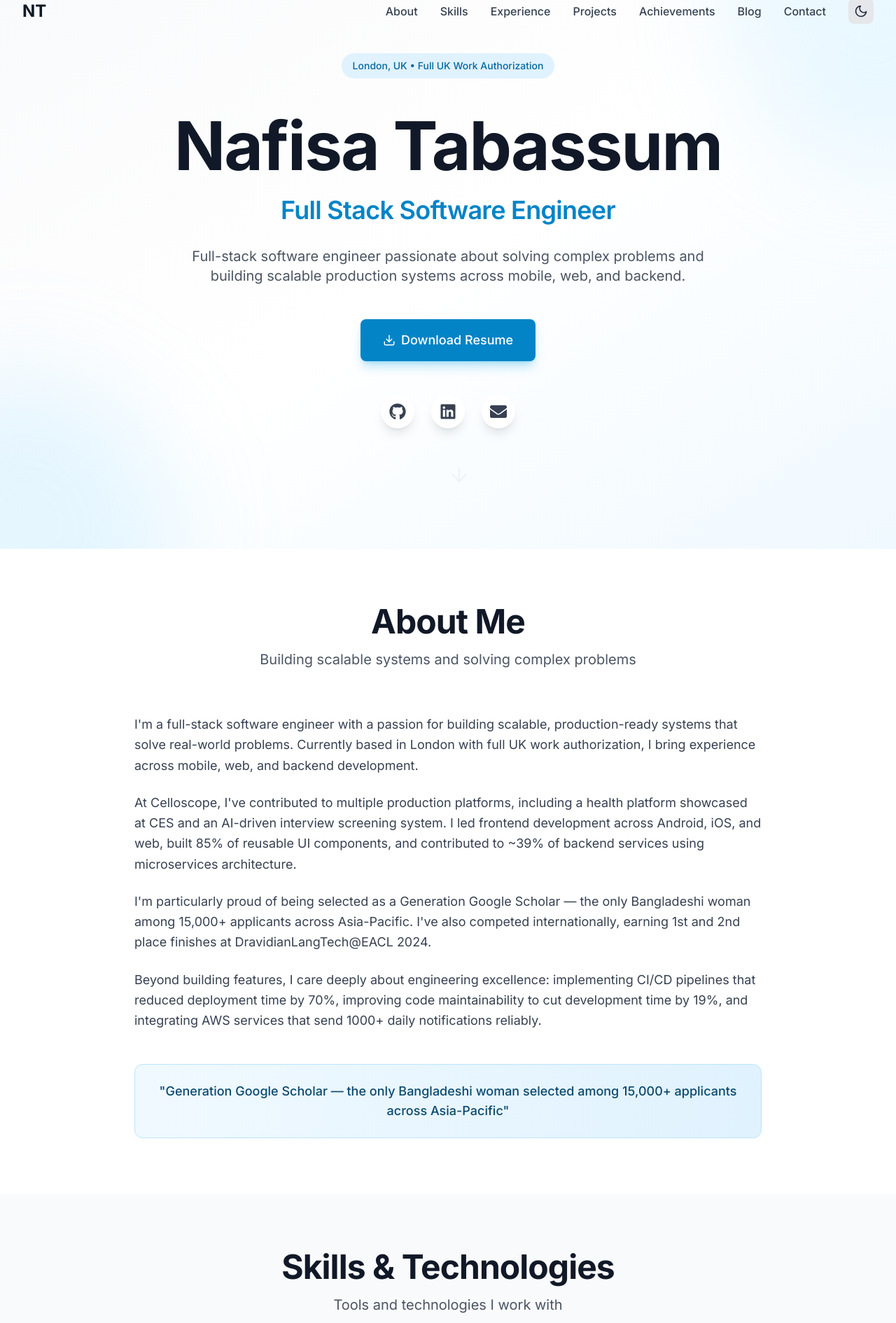
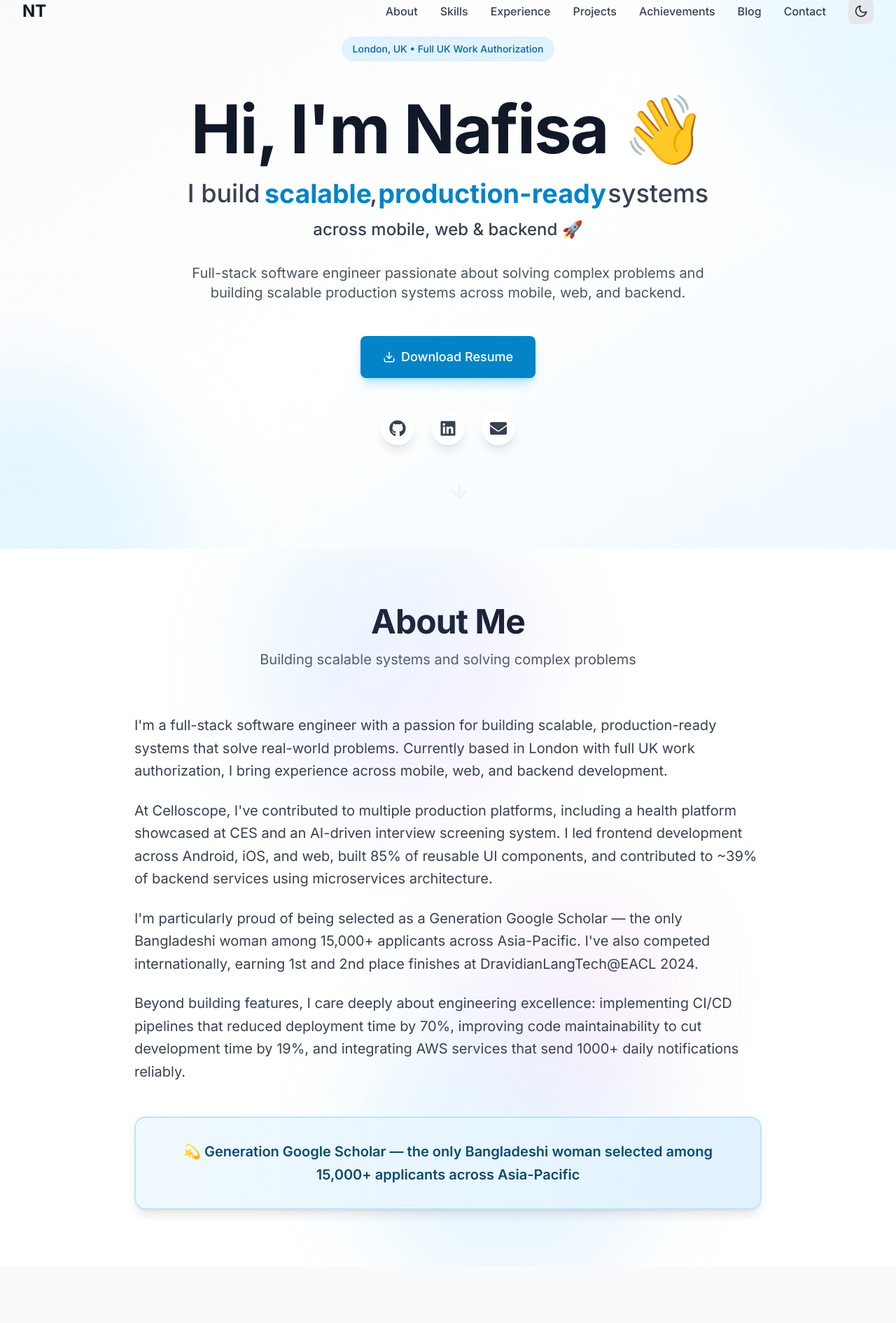
Before and after one commit to Mussabat/PORTFOLIO, a React (Vite) app: page / in a window 1280 px wide. Shown: the part 16-1906 px from the top of the page at 70% size. Built offline with nearby package versions, Linux system fonts and the light colour scheme.

Commit message:
chore: more attractive

```diff
--- a/src/components/About.tsx
+++ b/src/components/About.tsx
@@ -1,6 +1,7 @@
 import React from 'react';
 import { motion } from 'framer-motion';
 import { Section } from './ui/Section';
+import { GradientMesh } from './ui/GradientMesh';
 import { portfolioData } from '../data/portfolio';
 
 export const About: React.FC = () => {
@@ -11,9 +12,10 @@ export const About: React.FC = () => {
             id="about"
             title="About Me"
             subtitle="Building scalable systems and solving complex problems"
-            className="bg-white dark:bg-gray-900"
+            className="bg-white dark:bg-gray-900 relative overflow-hidden"
         >
-            <div className="max-w-4xl mx-auto">
+            <GradientMesh />
+            <div className="max-w-4xl mx-auto relative z-10">
                 <div className="space-y-6">
                     {about.map((paragraph, index) => (
                         <motion.p
@@ -22,7 +24,7 @@ export const About: React.FC = () => {
                             whileInView={{ opacity: 1, y: 0 }}
                             viewport={{ once: true }}
                             transition={{ duration: 0.6, delay: index * 0.1 }}
-                            className="text-lg text-gray-700 dark:text-gray-300 leading-relaxed"
+                            className="text-xl text-gray-700 dark:text-gray-300 leading-relaxed"
                         >
                             {paragraph}
                         </motion.p>
@@ -34,10 +36,11 @@ export const About: React.FC = () => {
                     whileInView={{ opacity: 1, y: 0 }}
                     viewport={{ once: true }}
                     transition={{ duration: 0.6, delay: 0.4 }}
-                    className="mt-12 p-6 bg-gradient-to-r from-primary-50 to-primary-100 dark:from-primary-900/20 dark:to-primary-800/20 rounded-xl border border-primary-200 dark:border-primary-700"
+                    whileHover={{ scale: 1.02, y: -5 }}
+                    className="mt-12 p-8 bg-gradient-to-r from-primary-50 to-primary-100 dark:from-primary-900/20 dark:to-primary-800/20 rounded-2xl border-2 border-primary-200 dark:border-primary-700 shadow-lg hover:shadow-2xl transition-shadow cursor-pointer"
                 >
-                    <p className="text-lg font-medium text-primary-900 dark:text-primary-100 text-center">
-                        "Generation Google Scholar — the only Bangladeshi woman selected among 15,000+ applicants across Asia-Pacific"
+                    <p className="text-xl font-semibold text-primary-900 dark:text-primary-100 text-center leading-relaxed">
+                        💫 Generation Google Scholar — the only Bangladeshi woman selected among 15,000+ applicants across Asia-Pacific
                     </p>
                 </motion.div>
             </div>
--- a/src/components/Hero.tsx
+++ b/src/components/Hero.tsx
@@ -5,7 +5,7 @@ import { portfolioData } from '../data/portfolio';
 import { Button } from './ui/Button';
 
 export const Hero: React.FC = () => {
-    const { name, title, location, summary, socials, resumeUrl } = portfolioData;
+    const { name, location, summary, socials, resumeUrl } = portfolioData;
 
     const container = {
         hidden: { opacity: 0 },
@@ -70,17 +70,51 @@ export const Hero: React.FC = () => {
 
                 <motion.h1
                     variants={item}
-                    className="text-5xl sm:text-6xl md:text-7xl lg:text-8xl font-bold text-gray-900 dark:text-white mb-6"
+                    className="text-5xl sm:text-6xl md:text-7xl lg:text-8xl font-bold text-gray-900 dark:text-white mb-6 leading-tight"
                 >
-                    {name}
+                    <span className="block">Hi, I'm {name.split(' ')[0]} 👋</span>
                 </motion.h1>
 
-                <motion.h2
+                <motion.div
                     variants={item}
-                    className="text-2xl sm:text-3xl md:text-4xl text-primary-600 dark:text-primary-400 font-semibold mb-8"
+                    className="text-2xl sm:text-3xl md:text-4xl text-gray-700 dark:text-gray-300 font-medium mb-8 leading-relaxed"
                 >
-                    {title}
-                </motion.h2>
+                    <p className="mb-4">
+                        I build{' '}
+                        <motion.span
+                            className="text-primary-600 dark:text-primary-400 font-bold inline-block"
+                            animate={{
+                                scale: [1, 1.05, 1],
+                            }}
+                            transition={{
+                                duration: 2,
+                                repeat: Infinity,
+                                ease: 'easeInOut',
+                            }}
+                        >
+                            scalable
+                        </motion.span>
+                        ,{' '}
+                        <motion.span
+                            className="text-primary-600 dark:text-primary-400 font-bold inline-block"
+                            animate={{
+                                scale: [1, 1.05, 1],
+                            }}
+                            transition={{
+                                duration: 2,
+                                delay: 0.3,
+                                repeat: Infinity,
+                                ease: 'easeInOut',
+                            }}
+                        >
+                            production-ready
+                        </motion.span>{' '}
+                        systems
+                    </p>
+                    <p className="text-xl sm:text-2xl">
+                        across mobile, web & backend 🚀
+                    </p>
+                </motion.div>
 
                 <motion.p
                     variants={item}
--- a/src/components/Skills.tsx
+++ b/src/components/Skills.tsx
@@ -61,14 +61,26 @@ export const Skills: React.FC = () => {
                                     <motion.div
                                         key={skill.name}
                                         variants={item}
-                                        whileHover={{ x: 5 }}
+                                        whileHover={{ x: 8, scale: 1.05 }}
+                                        transition={{
+                                            type: 'spring',
+                                            stiffness: 300,
+                                            damping: 20,
+                                        }}
                                         className="flex items-center gap-3 group cursor-pointer"
                                     >
                                         {Icon && (
                                             <motion.div
-                                                whileHover={{ rotate: 360, scale: 1.2 }}
-                                                transition={{ duration: 0.5 }}
-                                                className="p-2 bg-primary-50 dark:bg-primary-900/20 rounded-lg text-primary-600 dark:text-primary-400"
+                                                whileHover={{
+                                                    rotate: [0, -10, 10, -10, 0],
+                                                    scale: 1.3,
+                                                }}
+                                                transition={{
+                                                    duration: 0.5,
+                                                    type: 'spring',
+                                                    stiffness: 200,
+                                                }}
+                                                className="p-2 bg-primary-50 dark:bg-primary-900/20 rounded-lg text-primary-600 dark:text-primary-400 group-hover:bg-primary-100 dark:group-hover:bg-primary-900/40 transition-colors"
                                             >
                                                 <Icon size={24} />
                                             </motion.div>
--- a/src/components/ui/Button.tsx
+++ b/src/components/ui/Button.tsx
@@ -31,8 +31,16 @@ export const Button: React.FC<ButtonProps> = ({
 
     return (
         <motion.button
-            whileHover={{ scale: 1.02 }}
-            whileTap={{ scale: 0.98 }}
+            whileHover={{
+                scale: 1.05,
+                y: -2,
+            }}
+            whileTap={{ scale: 0.95 }}
+            transition={{
+                type: 'spring',
+                stiffness: 400,
+                damping: 17,
+            }}
             className={`${baseStyles} ${variants[variant]} ${sizes[size]} ${className}`}
             {...(props as any)}
         >
--- /dev/null
+++ b/src/components/ui/GradientMesh.tsx
@@ -0,0 +1,49 @@
+import { motion } from 'framer-motion';
+
+export function GradientMesh() {
+    return (
+        <div className="absolute inset-0 overflow-hidden pointer-events-none opacity-30">
+            <motion.div
+                animate={{
+                    scale: [1, 1.2, 1],
+                    rotate: [0, 90, 0],
+                    x: [0, 100, 0],
+                    y: [0, -50, 0],
+                }}
+                transition={{
+                    duration: 20,
+                    repeat: Infinity,
+                    ease: 'linear',
+                }}
+                className="absolute top-0 left-1/4 w-96 h-96 bg-gradient-to-r from-primary-400/40 to-purple-400/40 rounded-full blur-3xl"
+            />
+            <motion.div
+                animate={{
+                    scale: [1, 1.3, 1],
+                    rotate: [0, -90, 0],
+                    x: [0, -100, 0],
+                    y: [0, 50, 0],
+                }}
+                transition={{
+                    duration: 25,
+                    repeat: Infinity,
+                    ease: 'linear',
+                }}
+                className="absolute bottom-0 right-1/4 w-96 h-96 bg-gradient-to-l from-blue-400/40 to-primary-400/40 rounded-full blur-3xl"
+            />
+            <motion.div
+                animate={{
+                    scale: [1, 1.1, 1],
+                    x: [0, 50, 0],
+                    y: [0, -30, 0],
+                }}
+                transition={{
+                    duration: 15,
+                    repeat: Infinity,
+                    ease: 'easeInOut',
+                }}
+                className="absolute top-1/2 left-1/2 w-72 h-72 bg-gradient-to-br from-purple-400/30 to-pink-400/30 rounded-full blur-3xl transform -translate-x-1/2 -translate-y-1/2"
+            />
+        </div>
+    );
+}
```
Also changed, not shown: claude_tmp.html (+29 -3 lines), 1 other file (tests, documents, lock files or other folders).
